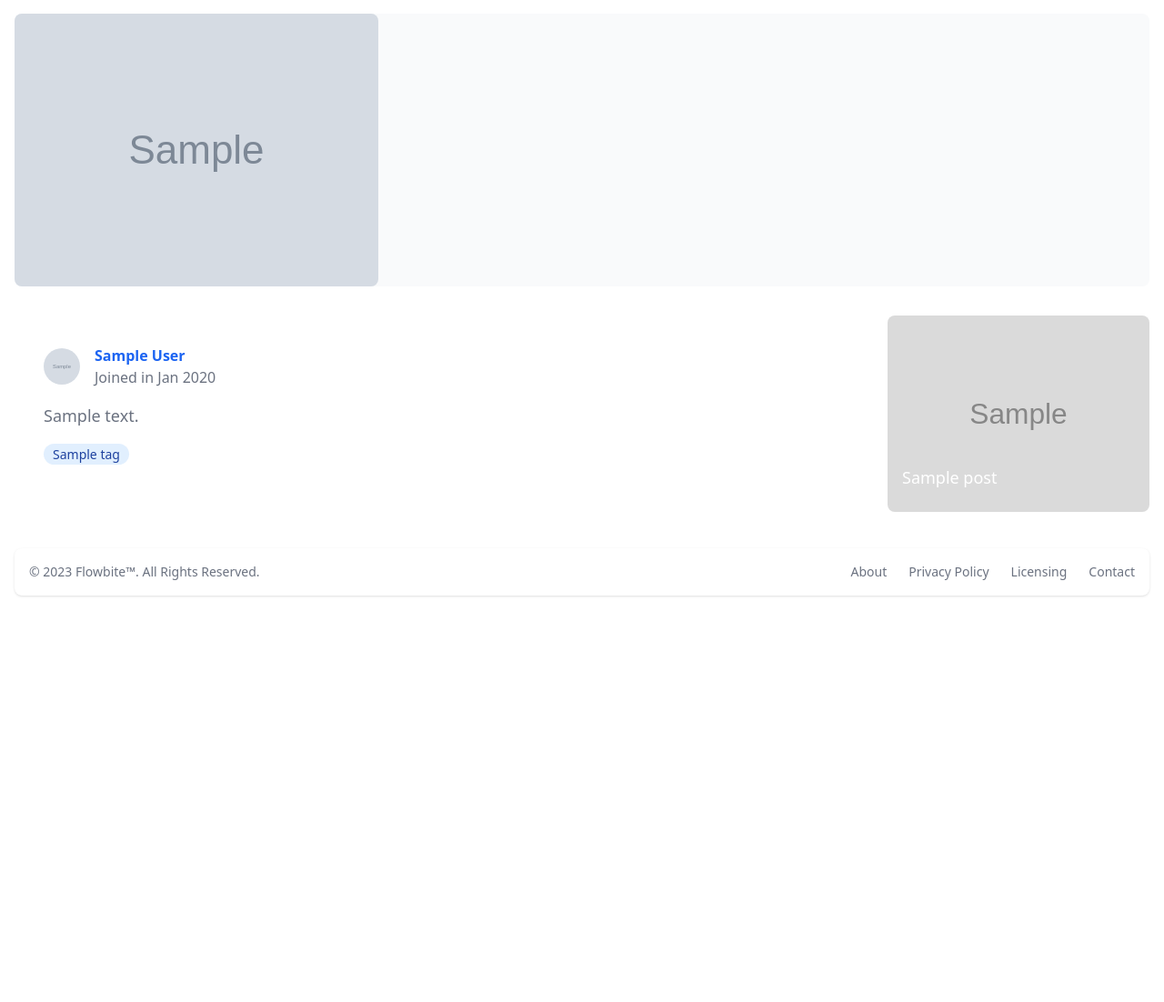
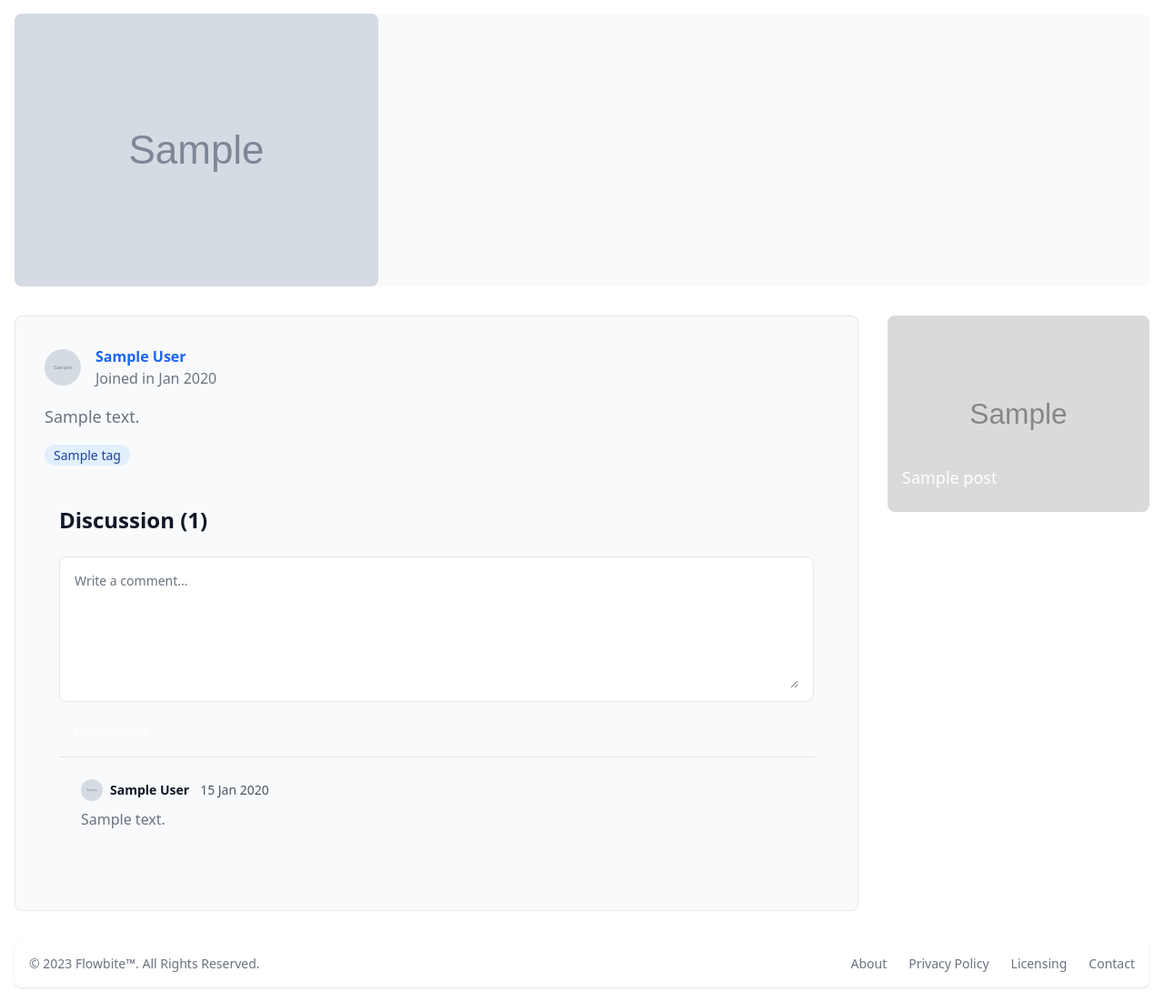
Before and after one commit to mrpourhoseini/DjangoBlog, a Django app: a page that uses templates/blog/post.html in a window 1280 px wide. Shown: the part 286-1388 px from the top of the page at 91% size. Before the commit the page ends 942 px from the top, so only its background shows below. Run offline with Django 4.2, Linux system fonts and the light colour scheme; tables that the repository leaves empty hold one stand-in row (values such as "Sample post"); grey boxes marked "Sample" are stand-in pictures.

Commit message:
Update detail post view and page

```diff
--- a/apps/blog/admin.py
+++ b/apps/blog/admin.py
@@ -61,7 +61,7 @@ def approve_comments(self, request, queryset):
 
 @admin.register(Comment)
 class CommentAdmin(admin.ModelAdmin):
-    list_display = ('user', 'post', 'content', 'created_at', 'published')
+    list_display = ('user', 'post', 'created_at', 'published')
     list_filter = ('published', 'created_at')
     search_fields = ('post', 'user', 'content')
     actions = [approve_comments]
--- a/apps/blog/views.py
+++ b/apps/blog/views.py
@@ -1,5 +1,5 @@
 from django.shortcuts import render
-from .models import Post
+from .models import Post, Comment
 
 
 # Create your views here.
@@ -16,10 +16,12 @@ def all_posts(request):
 def post_detail(request, slug):
     post = Post.objects.get(slug=slug)
     last_posts = Post.objects.filter(status='Publish')[:5]
+    comments = Comment.objects.filter(post__slug=slug, published=True)
 
     context = {
         'post': post,
-        'last_posts': last_posts
+        'last_posts': last_posts,
+        'comments': comments
     }
 
     return render(request, 'blog/post.html', context)
--- a/static/src/output.css
+++ b/static/src/output.css
@@ -1197,6 +1197,14 @@ input:checked + .toggle-bg {
   margin-top: 2rem;
 }
 
+.mb-6 {
+  margin-bottom: 1.5rem;
+}
+
+.ml-6 {
+  margin-left: 1.5rem;
+}
+
 .block {
   display: block;
 }
@@ -1317,12 +1325,24 @@ input:checked + .toggle-bg {
   width: 100%;
 }
 
+.w-36 {
+  width: 9rem;
+}
+
+.w-6 {
+  width: 1.5rem;
+}
+
 .max-w-screen-xl {
   max-width: 1280px;
 }
 
 .max-w-sm {
   max-width: 24rem;
+}
+
+.max-w-2xl {
+  max-width: 42rem;
 }
 
 .flex-1 {
@@ -1605,6 +1640,10 @@ input:checked + .toggle-bg {
   padding: 2rem;
 }
 
+.p-6 {
+  padding: 1.5rem;
+}
+
 .px-2 {
   padding-left: 0.5rem;
   padding-right: 0.5rem;
@@ -1655,6 +1694,21 @@ input:checked + .toggle-bg {
   padding-bottom: 0.75rem;
 }
 
+.px-0 {
+  padding-left: 0px;
+  padding-right: 0px;
+}
+
+.py-1 {
+  padding-top: 0.25rem;
+  padding-bottom: 0.25rem;
+}
+
+.py-8 {
+  padding-top: 2rem;
+  padding-bottom: 2rem;
+}
+
 .pl-10 {
   padding-left: 2.5rem;
 }
@@ -1695,6 +1749,11 @@ input:checked + .toggle-bg {
   line-height: 1rem;
 }
 
+.text-base {
+  font-size: 1rem;
+  line-height: 1.5rem;
+}
+
 .font-bold {
   font-weight: 700;
 }
@@ -1770,6 +1829,11 @@ input:checked + .toggle-bg {
   color: rgb(255 255 255 / var(--tw-text-opacity));
 }
 
+.text-gray-600 {
+  --tw-text-opacity: 1;
+  color: rgb(75 85 99 / var(--tw-text-opacity));
+}
+
 .underline {
   text-decoration-line: underline;
 }
@@ -1780,6 +1844,11 @@ input:checked + .toggle-bg {
 
 .decoration-2 {
   text-decoration-thickness: 2px;
+}
+
+.antialiased {
+  -webkit-font-smoothing: antialiased;
+  -moz-osx-font-smoothing: grayscale;
 }
 
 .opacity-0 {
@@ -2247,13 +2347,32 @@ input:checked + .toggle-bg {
 }
 
 @media (min-width: 1024px) {
+  .lg\:ml-12 {
+    margin-left: 3rem;
+  }
+
   .lg\:py-4 {
     padding-top: 1rem;
     padding-bottom: 1rem;
   }
 
+  .lg\:py-16 {
+    padding-top: 4rem;
+    padding-bottom: 4rem;
+  }
+
+  .lg\:py-8 {
+    padding-top: 2rem;
+    padding-bottom: 2rem;
+  }
+
   .lg\:text-3xl {
     font-size: 1.875rem;
     line-height: 2.25rem;
   }
-}
+
+  .lg\:text-2xl {
+    font-size: 1.5rem;
+    line-height: 2rem;
+  }
+}
--- a/templates/blog/post.html
+++ b/templates/blog/post.html
@@ -30,7 +30,7 @@
 
             <div class="grid md:grid-cols-4 gap-8">
 
-                <div class="md:col-span-3 rounded-lg p-8">
+                <div class="md:col-span-3 bg-gray-50 dark:bg-gray-800 border border-gray-200 dark:border-gray-700 rounded-lg p-8">
 
                     <div class="flex items-center space-x-4 mb-4">
 
@@ -57,6 +57,52 @@
                         {% endfor %}
                     </div>
 
+                {# Comments #}
+
+                <section class="dark:bg-gray-900 py-8 lg:py-8 antialiased">
+                    <div class="mx-auto px-4">
+                    <div class="flex justify-between items-center mb-6">
+                    <h2 class="text-lg lg:text-2xl font-bold text-gray-900 dark:text-white">Discussion ({{ comments.count }})</h2>
+                    </div>
+                    <form class="mb-2">
+                    <div class="py-2 px-4 mb-4 bg-white rounded-lg rounded-t-lg border border-gray-200 dark:bg-gray-800 dark:border-gray-700">
+                        <label for="comment" class="sr-only">Your comment</label>
+                        <textarea id="comment" rows="6"
+                            class="px-0 w-full text-sm text-gray-900 border-0 focus:ring-0 focus:outline-none dark:text-white dark:placeholder-gray-400 dark:bg-gray-800"
+                            placeholder="Write a comment..." required></textarea>
+                    </div>
+                    <button type="submit"
+                        class="inline-flex items-center py-2.5 px-4 text-xs font-medium text-center text-white bg-primary-700 rounded-lg focus:ring-4 focus:ring-primary-200 dark:focus:ring-primary-900 hover:bg-primary-800">
+                        Post comment
+                    </button>
+                    </form>
+
+                    {% for comment in comments %}
+                        <hr>
+                        <article class="p-6 text-base rounded-lg dark:bg-gray-900">
+                            <footer class="flex justify-between items-center mb-2">
+                                <div class="flex items-center">
+                                    <p class="inline-flex items-center mr-3 text-sm text-gray-900 dark:text-white font-semibold"><img
+                                            class="mr-2 w-6 h-6 rounded-full"
+                                            {% if comment.user.profile.avatar %}
+                                                src="{{ comment.user.profile.avatar.url }}"
+                                            {% else %}
+                                                src="{% static 'images/default-Profile-Picture.png' %}"
+                                            {% endif %}
+                                            alt="Michael Gough">{{ comment.user.get_full_name }}</p>
+                                    <p class="text-sm text-gray-600 dark:text-gray-400"><time pubdate datetime="2022-02-08"
+                                            title="February 8th, 2022">{{ comment.created_at|date:"d M Y" }}</time></p>
+                                </div>
+                            </footer>
+
+                            <p class="text-gray-500 dark:text-gray-400">{{ comment.content }}</p>
+                        </article>
+
+                    {% endfor %}
+
+                    </div>
+                </section>
+
                 </div>
 
                 <div class="md:col-span-1 rounded-lg">
```
Also changed, not shown: other parts of static/src/output.css (+46 -0 lines).
